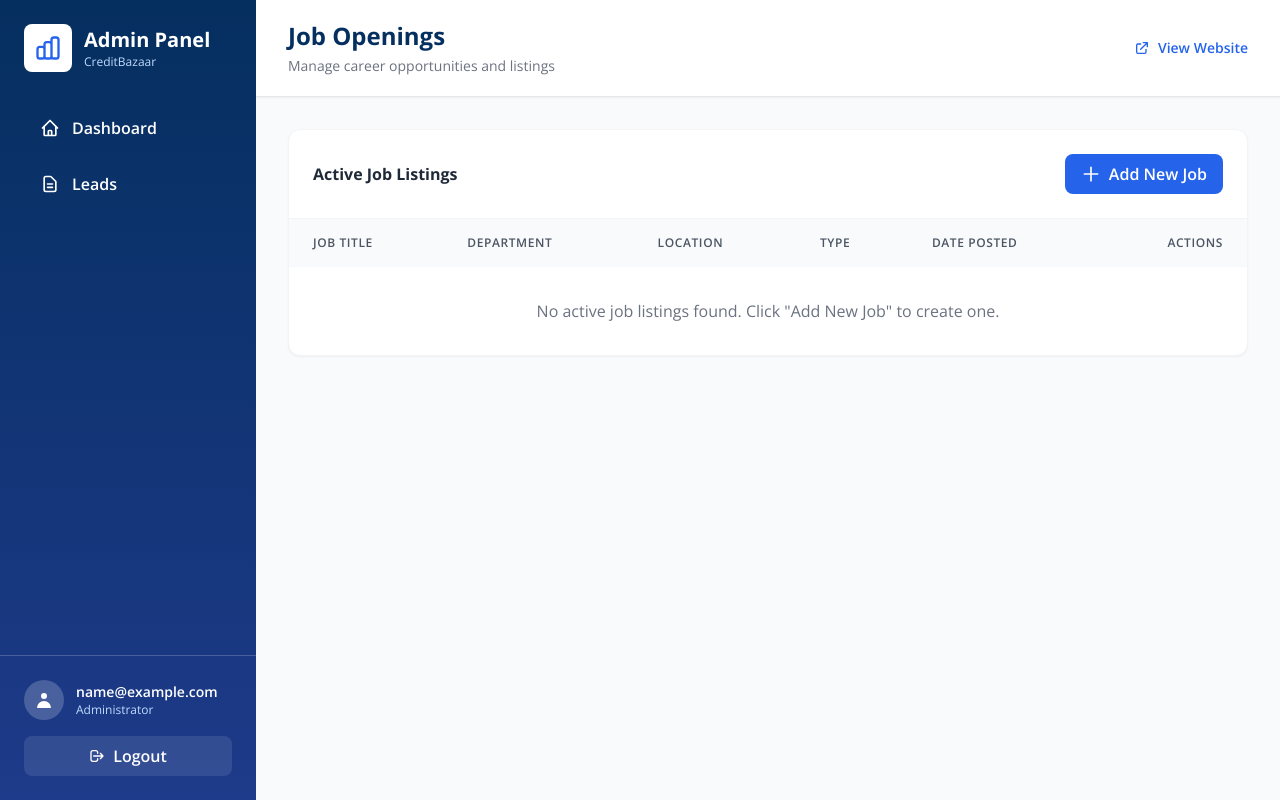
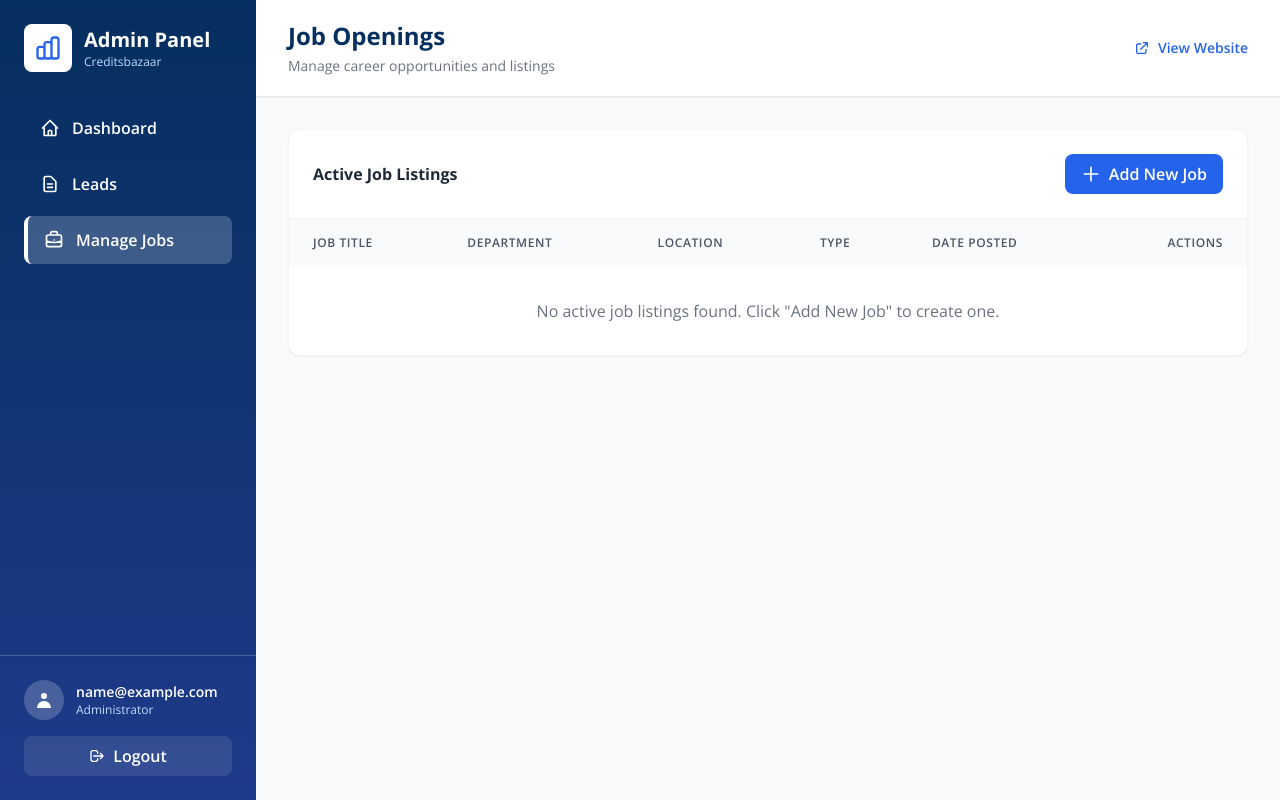
Before and after one commit to Amit-Creditsbazaar/creditsbazaar, a Flask app: page /admin/jobs in a window 1280 px wide. Run offline with Flask 3, Linux system fonts and the light colour scheme; the visitor is signed in with stand-in values (Sample User, id 1); data that the repository does not hold is empty; some libraries are stand-ins or nearby versions.

Commit message:
Update admin_base.html

```diff
--- a/templates/admin_base.html
+++ b/templates/admin_base.html
@@ -4,9 +4,10 @@
 <head>
     <meta charset="UTF-8">
     <meta name="viewport" content="width=device-width, initial-scale=1.0">
-    <title>{% block title %}Admin Dashboard{% endblock %} - CreditBazaar</title>
+    <title>{% block title %}Admin Dashboard{% endblock %} - Creditsbazaar</title>
     <script src="https://cdn.tailwindcss.com"></script>
     <link href="https://fonts.googleapis.com/css2?family=Open+Sans:wght@400;600;700&display=swap" rel="stylesheet">
+    <link rel="icon" type="image/x-icon" href="/static/favicon.ico">
     <style>
         body {
             font-family: 'Open Sans', sans-serif;
@@ -29,7 +30,7 @@
                     </div>
                     <div>
                         <h1 class="text-xl font-bold">Admin Panel</h1>
-                        <p class="text-xs text-blue-200">CreditBazaar</p>
+                        <p class="text-xs text-blue-200">Creditsbazaar</p>
                     </div>
                 </div>
 
@@ -52,6 +53,16 @@
                             </path>
                         </svg>
                         <span class="font-semibold">Leads</span>
+                    </a>
+
+                    <a href="/admin/jobs"
+                        class="flex items-center gap-3 px-4 py-3 rounded-lg {% if request.path == '/admin/jobs' %}bg-white/20 border-l-4 border-white{% else %}hover:bg-white/10{% endif %} transition">
+                        <svg class="w-5 h-5" fill="none" stroke="currentColor" viewBox="0 0 24 24">
+                            <path stroke-linecap="round" stroke-linejoin="round" stroke-width="2"
+                                d="M21 13.255A23.931 23.931 0 0112 15c-3.183 0-6.22-.62-9-1.745M16 6V4a2 2 0 00-2-2h-4a2 2 0 00-2 2v2m4 6h.01M5 20h14a2 2 0 002-2V8a2 2 0 00-2-2H5a2 2 0 00-2 2v10a2 2 0 002 2z">
+                            </path>
+                        </svg>
+                        <span class="font-semibold">Manage Jobs</span>
                     </a>
                 </nav>
             </div>
```
